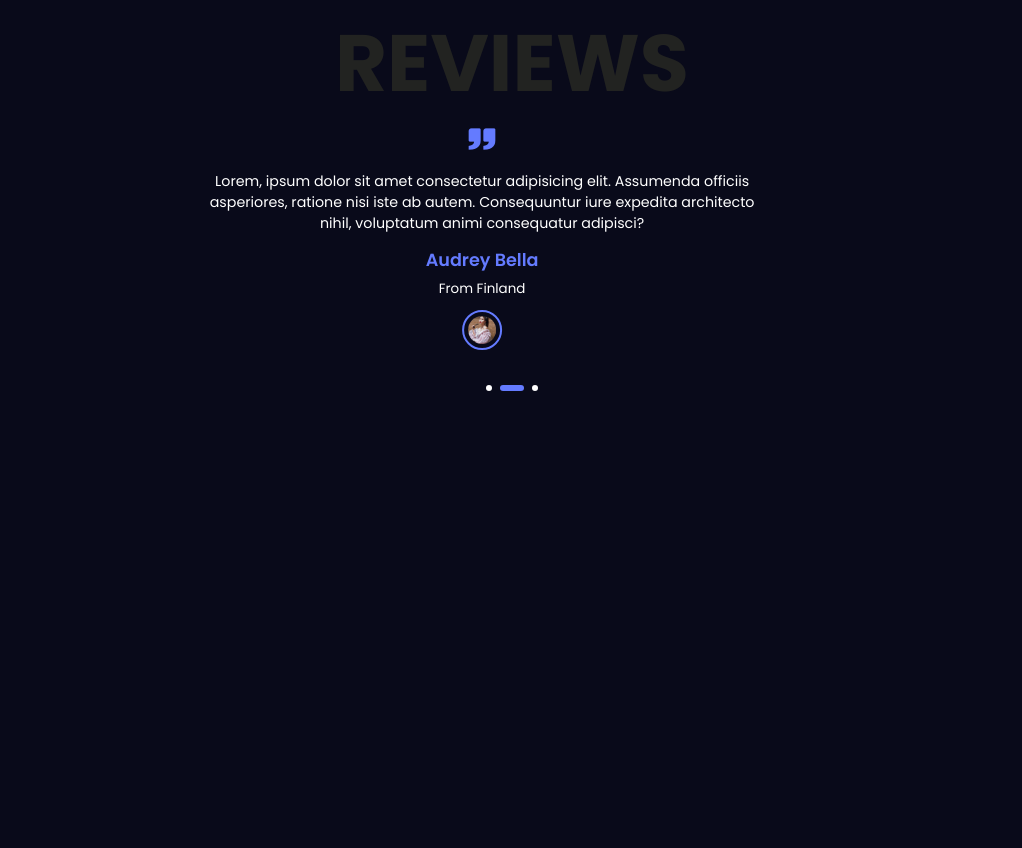
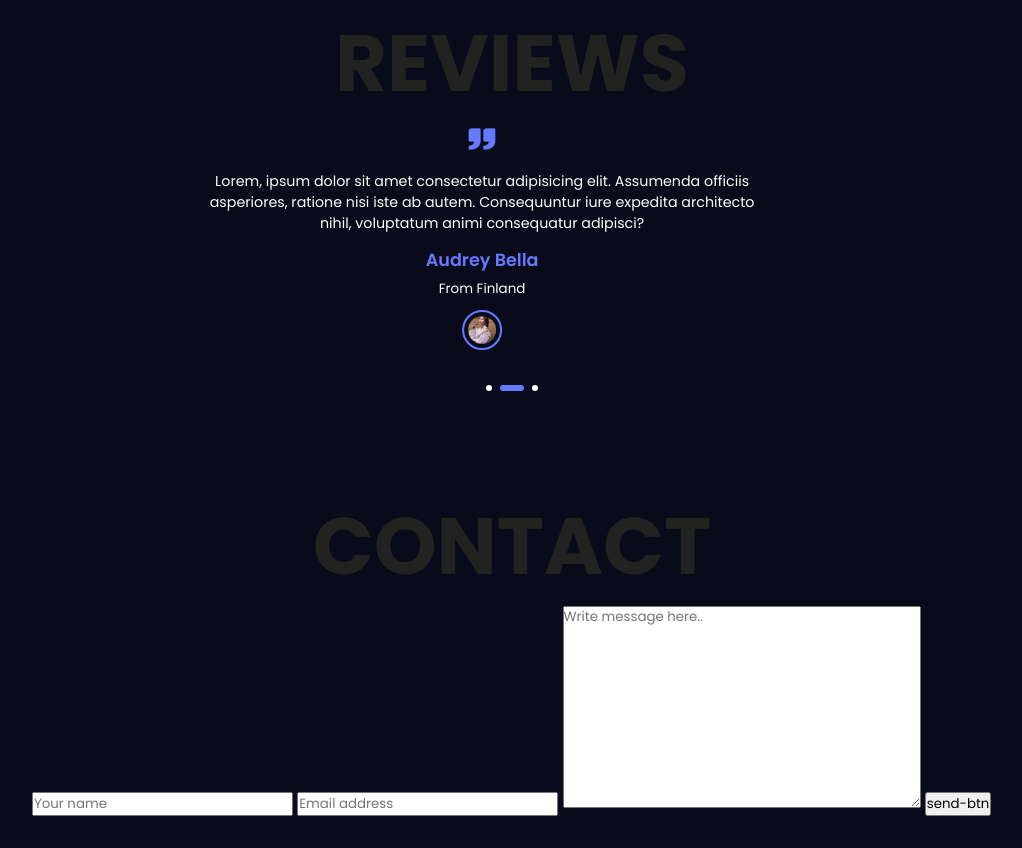
Before and after one commit to oshadaera68/Creative_Web_Portfolio_Design, a plain HTML site: page index.html in a window 1280 px wide. Shown: the part 2997-3845 px from the top of the page, without its empty margins (128-1150 px from the left). Before the commit the page ends 3435 px from the top, so only its background shows below. Drawn offline with nearby package versions, Linux system fonts and the light colour scheme.

Commit message:
updated content

```diff
--- a/index.html
+++ b/index.html
@@ -254,10 +254,22 @@
         </div>
     </section>
 
+    <!-- contact form -->
+    <section class="contact container" id="contact">
+        <!-- Heading -->
+        <h2 class="heading">Contact</h2>
+        <!-- contact form -->
+        <form action="" class="contact-form" id="contact-form">
+            <input type="text" placeholder="Your name" class="name" required>
+            <input type="email" placeholder="Email address" class="email" required>
+            <textarea name="" id="" cols="30" rows="10" placeholder="Write message here.." class="message" required></textarea>
+            <input type="submit" name="send" value="send-btn">
+        </form>
+    </section>
+
     <!-- link to swiper js -->
     <script src="assets/js/swiper-bundle.min.js"></script>
     <!-- link to js -->
     <script src="script.js"></script>
 </body>
-
 </html>
--- a/script.js
+++ b/script.js
@@ -10,7 +10,7 @@ var swiper = new Swiper(".reviews-content", {
     centeredSlides: true,
     autoplay: {
       delay: 5000,
-      disableOnInteraction: false,
+      disableOnInteraction: true,
     },
     pagination: {
       el: ".swiper-pagination",
```
